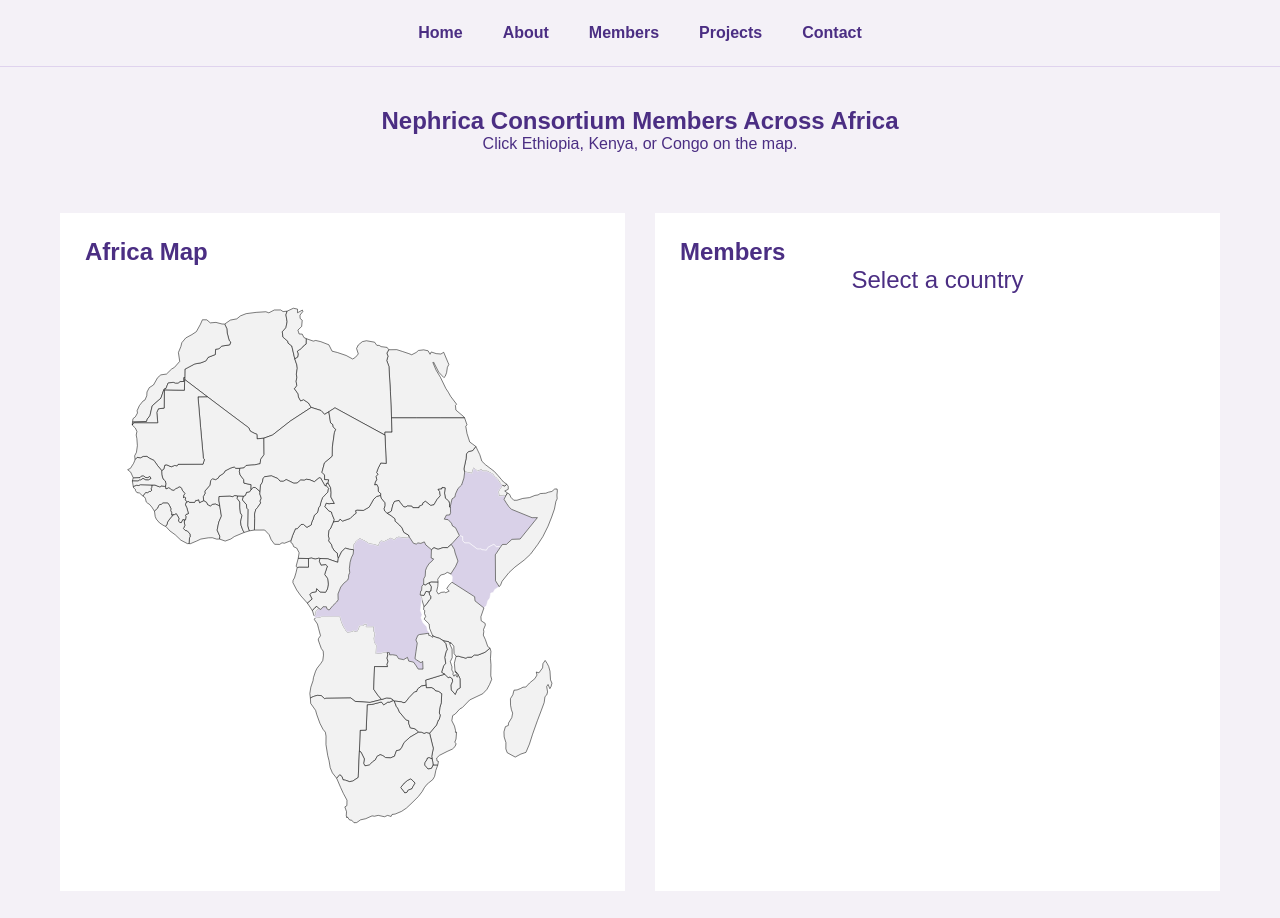
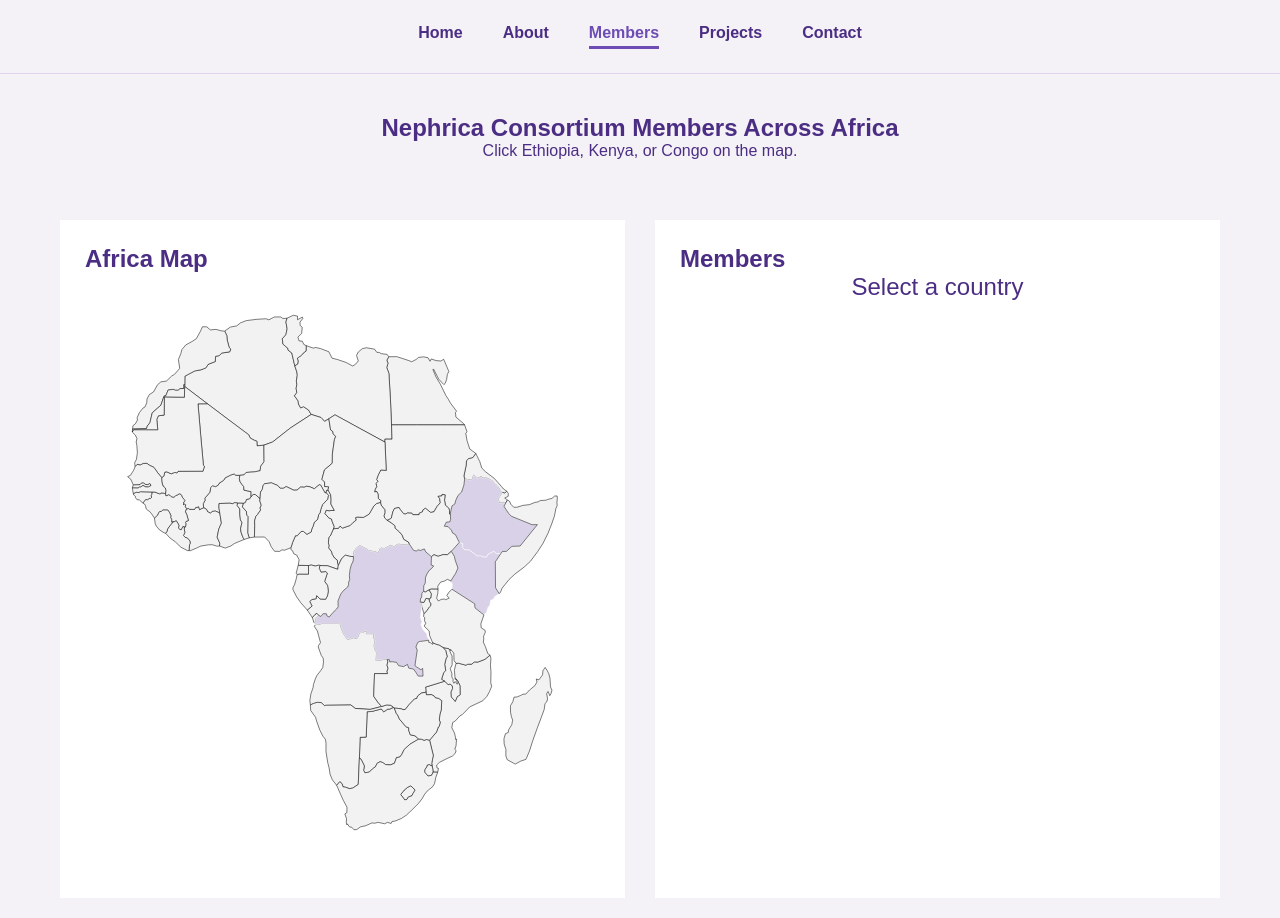
Before and after one commit to Nephrica/.github.io, a plain HTML site: page members.html in a window 1280 px wide. Drawn offline with Linux system fonts and the light colour scheme.

Commit message:
Update members.html

```diff
--- a/members.html
+++ b/members.html
@@ -33,6 +33,16 @@ nav a {
   text-decoration: none;
   color: #4b2e83;
   font-weight: bold;
+  padding-bottom: 4px;
+}
+
+nav a:hover {
+  color: #6d4db3;
+}
+
+nav a.active {
+  color: #6d4db3;
+  border-bottom: 3px solid #6d4db3;
 }
 
 .hero {
@@ -122,7 +132,7 @@ nav a {
 <nav>
   <a href="./index.html">Home</a>
   <a href="./about.html">About</a>
-  <a href="./members.html">Members</a>
+  <a href="./members.html" class="active">Members</a>
   <a href="./projects.html">Projects</a>
   <a href="./contact.html">Contact</a>
 </nav>
```
